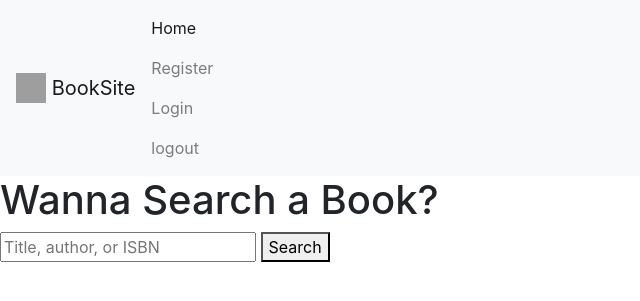
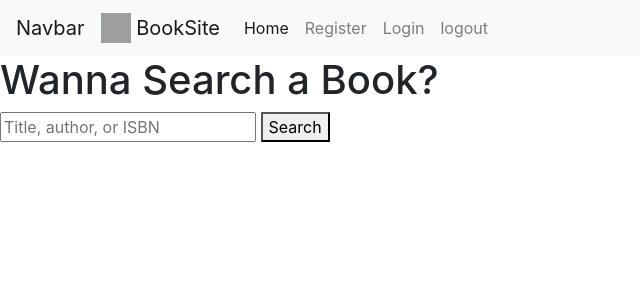
Before and after one commit to boyuan12/web50-project1, a Flask app: page / in a window 1280 px wide. Shown: the top 301 px of the page, without its empty margins (0-640 px from the left). Run offline with Flask 2, Linux system fonts and the light colour scheme; the visitor is signed in with stand-in values (Sample User, id 1); some libraries are stand-ins or nearby versions; grey boxes are pictures that could not be loaded.

Commit message:
Update layout.html

```diff
--- a/project1/templates/layout.html
+++ b/project1/templates/layout.html
@@ -6,7 +6,14 @@
         <title>BookSite: {% block title %}{% endblock %}</title>
     </head>
     <body>
-        <nav class="navbar navbar-light bg-light">
+        <nav class="navbar navbar-expand-lg navbar-light bg-light">
+  <a class="navbar-brand" href="#">Navbar</a>
+  <button class="navbar-toggler" type="button" data-toggle="collapse" data-target="#navbarSupportedContent" aria-controls="navbarSupportedContent" aria-expanded="false" aria-label="Toggle navigation">
+    <span class="navbar-toggler-icon"></span>
+  </button>
+
+  <div class="collapse navbar-collapse" id="navbarSupportedContent">
+    <ul class="navbar-nav mr-auto">
         <a class="navbar-brand" href="#">
           <img src="/static/book.png" width="30" height="30" class="d-inline-block align-top" alt="">
           BookSite
@@ -21,9 +28,13 @@
           <li class="nav-item">
               <a class="nav-link" href="/login">Login <span class="sr-only">(current)</span></a>
         </li>
+            {% if session['user_id'] %}
         <li class="nav-item">
             <a class="nav-link" href="/logout">logout <span class="sr-only">(current)</span></a>
       </li>
+            {% endif %}
+        </ul>
+            </div>
       </nav>
       {% block main %}{% endblock %}
     </body>
```
